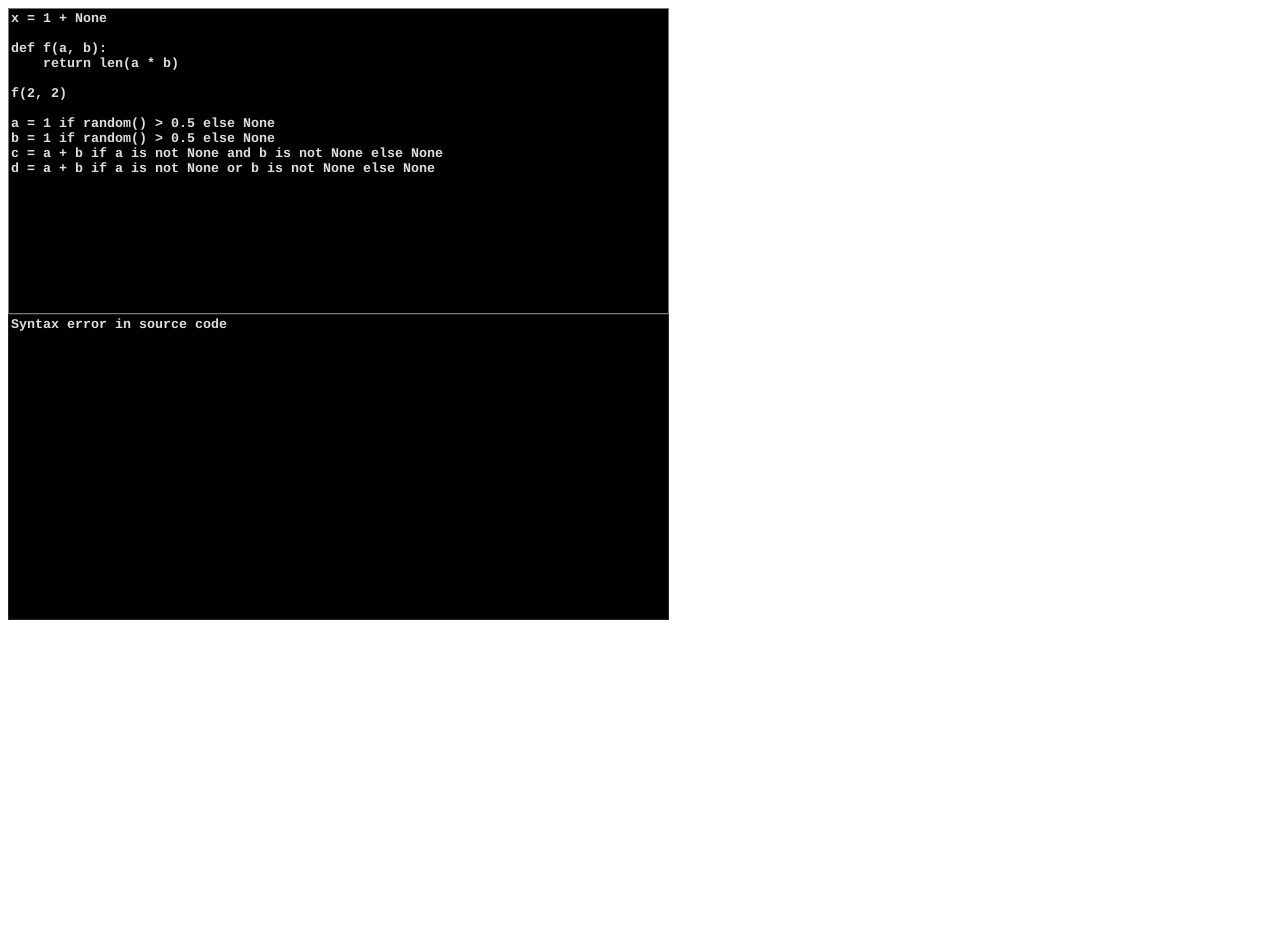
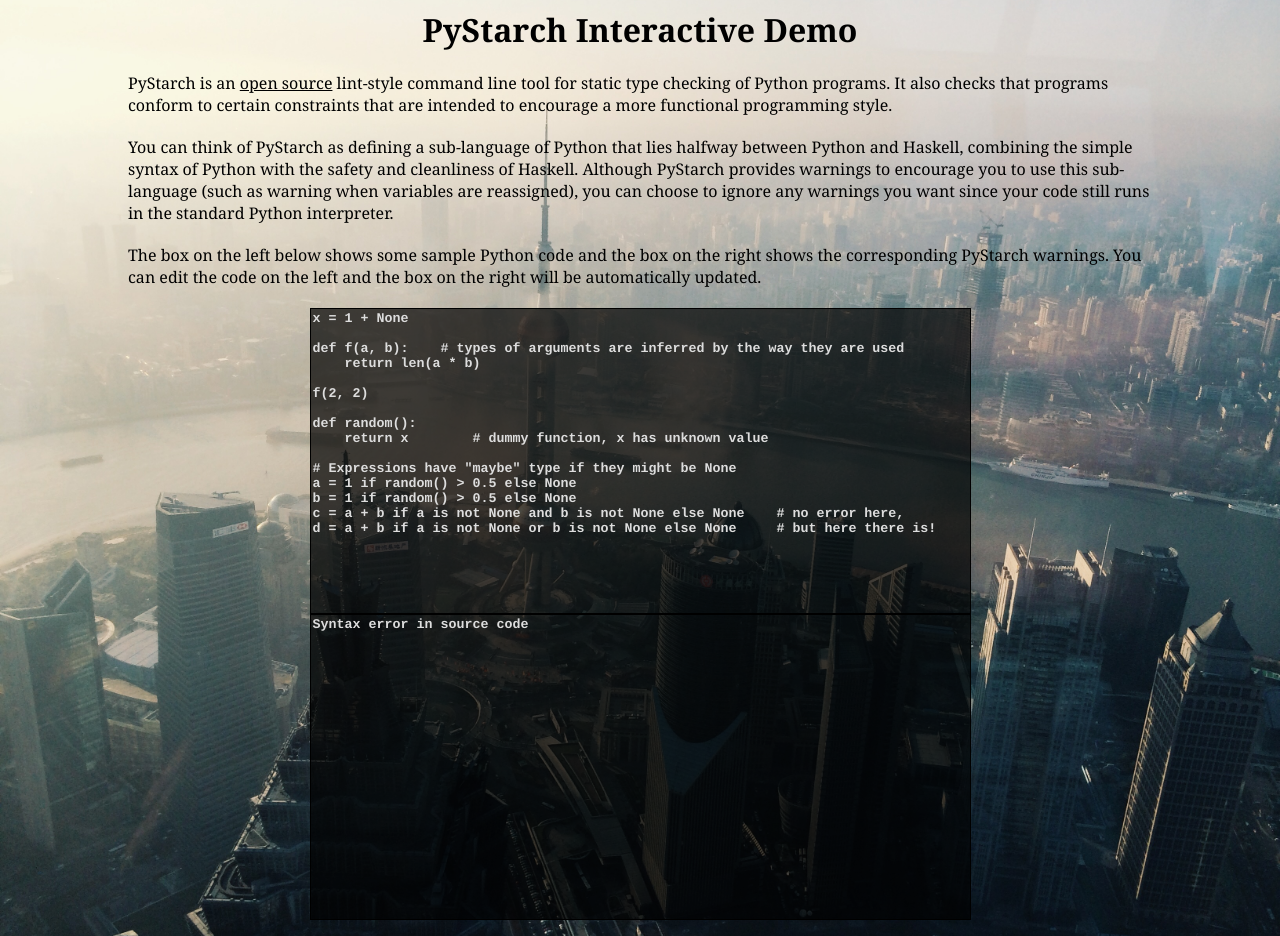
Before and after one commit to yang/pystarch, a Flask app: page / in a window 1280 px wide. Before the commit the page ends 620 px from the top, so only its background shows below. Run offline with Flask 2, Linux system fonts and the light colour scheme; data that the repository does not hold is empty; some libraries are stand-ins or nearby versions.

Commit message:
Improved style

```diff
--- a/server/templates/index.html
+++ b/server/templates/index.html
@@ -1,33 +1,73 @@
 <html>
 <head>
-<title>PyStarch</title>
+<title>PyStarch Interactive Demo</title>
 <script type="text/javascript" src="https://code.jquery.com/jquery-1.11.1.min.js"></script>
 <script type="text/javascript" src="/static/server.js"></script>
 <style>
 textarea {
     resize: none;
     outline: none;
-    background-color: black;
+    background-color: rgba(0, 0, 0, 0.7);
     color: #DDD;
     font-family: courier, monospace;
     font-weight: bold;
+    border: 1px solid black;
+}
+
+a:link {color: black;}
+a:visited {color: black;}
+a:hover {color: black;}
+a:active {color: black;}
+
+body {
+    font-family: georgia;
+    background: url('/static/shanghai.jpg');
+    background-repeat: no-repeat;
+    background-size: cover;
+    background-position: center center;
+}
+form {
+    text-align: center;
+}
+h1 {
+    text-align: center;
+}
+p {
+    width: 1024px;
+    margin: 0 auto;
+    margin-top: 20px;
+    margin-bottom: 20px;
 }
 </style>
 </head>
 <body>
+<h1>PyStarch Interactive Demo</h1>
+<p>
+PyStarch is an <a href="https://github.com/clark800/pystarch">open source</a> lint-style command line tool for static type checking of Python programs. It also checks that programs conform to certain constraints that are intended to encourage a more functional programming style.
+</p>
+<p>
+You can think of PyStarch as defining a sub-language of Python that lies halfway between Python and Haskell, combining the simple syntax of Python with the safety and cleanliness of Haskell. Although PyStarch provides warnings to encourage you to use this sub-language (such as warning when variables are reassigned), you can choose to ignore any warnings you want since your code still runs in the standard Python interpreter.
+</p>
+<p>
+The box on the left below shows some sample Python code and the box on the right shows the corresponding PyStarch warnings. You can edit the code on the left and the box on the right will be automatically updated.
+</p>
 <form action="/html" method="POST">
 <textarea id="input" rows="20" cols="80" name="source" placeholder="Insert python source code here">
 x = 1 + None
 
-def f(a, b):
+def f(a, b):    # types of arguments are inferred by the way they are used
     return len(a * b)
 
 f(2, 2)
 
+def random():
+    return x        # dummy function, x has unknown value
+
+# Expressions have "maybe" type if they might be None
 a = 1 if random() > 0.5 else None
 b = 1 if random() > 0.5 else None
-c = a + b if a is not None and b is not None else None
-d = a + b if a is not None or b is not None else None
+c = a + b if a is not None and b is not None else None    # no error here,
+d = a + b if a is not None or b is not None else None     # but here there is!
 
 </textarea>
 <textarea id="output" rows="20" cols="80" disabled placeholder="PyStarch output will be displayed here"></textarea>
```
Also changed, not shown: server/static/shanghai.jpg (added).
